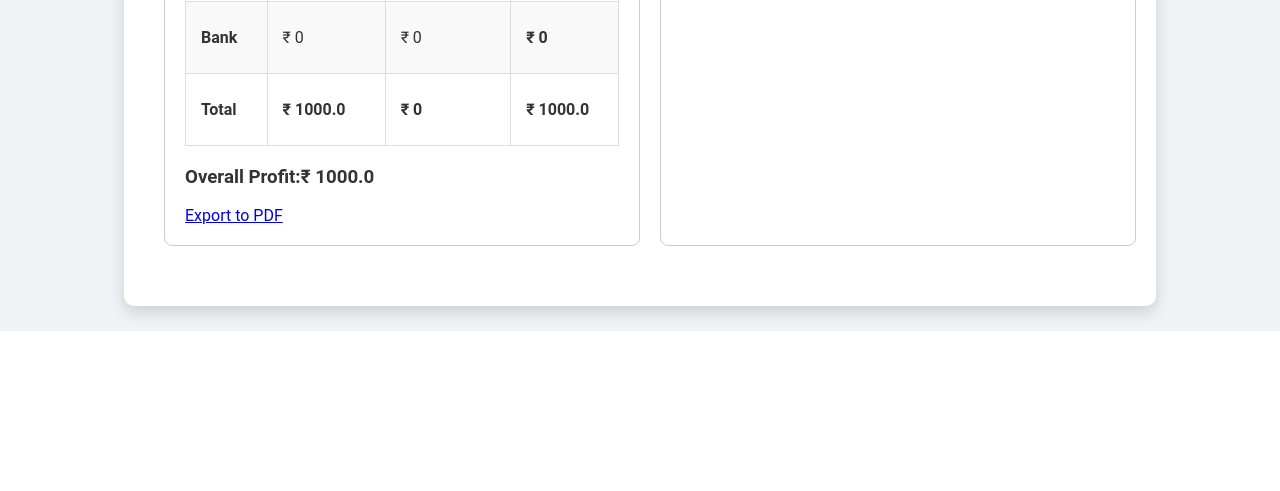
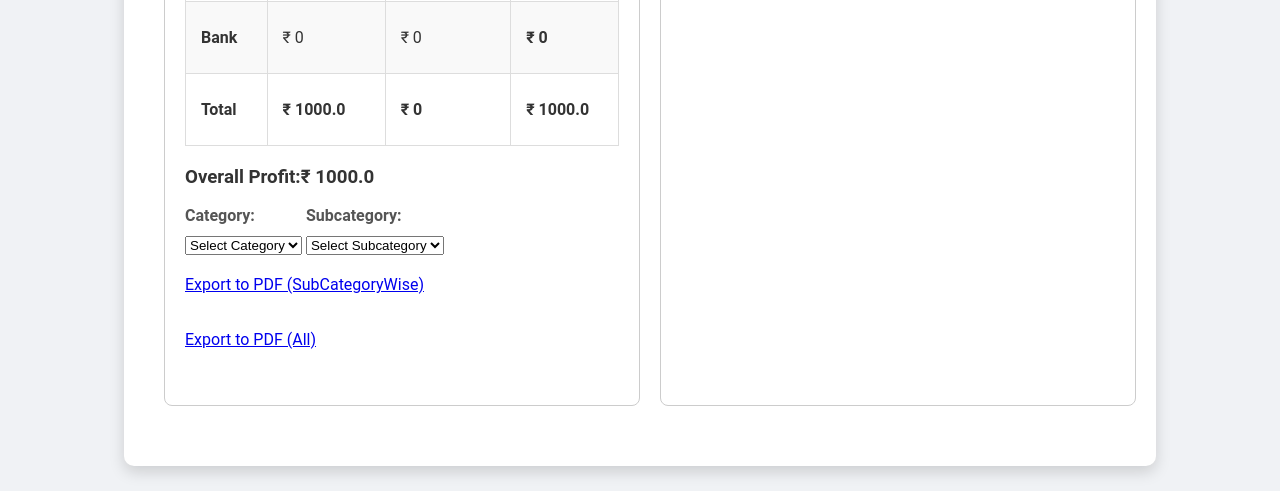
Before and after one commit to kunal358/Construction-Management, a Flask app: page /customer/2/work_details in a window 1280 px wide. Shown: the part 1133-1624 px from the top of the page. Before the commit the page ends 1464 px from the top, so only its background shows below. Run offline with Flask 3, Linux system fonts and the light colour scheme; data that the repository does not hold is empty.

Commit message:
subCat PDF

```diff
--- a/abconstruction.py
+++ b/abconstruction.py
@@ -748,6 +748,72 @@ def export_work_details(customer_id):
         print(f"Error exporting work details: {e}")
         return jsonify({'error': 'Failed to export work details'}), 500
 
+@app.route('/export_work_subcat_details/<int:customer_id>/<int:category_id>/<int:subcategory_id>', methods=['GET'])
+def export_work_subcat_details(customer_id, category_id, subcategory_id):
+    try:
+        # Fetch customer details
+        customer = Customer.query.get(customer_id)
+        if not customer:
+            return jsonify({'error': 'Customer not found'}), 404
+
+        # Fetch and sort work details by date
+        data = WorkDetail.query.filter_by(customer_id=customer_id, category_id=category_id, subcategory_id=subcategory_id).order_by(desc(WorkDetail.date)).all()
+        if not data:
+            return jsonify({'error': 'No record found for this customer'}), 404
+
+        # Generate the IST timestamp
+        ist_offset = timedelta(hours=5, minutes=30)
+        ist_now = datetime.now(timezone.utc) + ist_offset
+        report_generated_at = ist_now.strftime("%d-%m-%Y %H:%M:%S")  # Format: DD-MM-YYYY HH:MM:SS
+
+        # Create a PDF object
+        pdf = FPDF()
+        pdf.add_page()
+        pdf.set_font("Arial", style="B", size=14)
+
+        # Add customer information
+        pdf.set_font("Arial", "B", 16)
+        pdf.cell(0, 10, "AB Construction Report", 0, 1, 'C')
+        pdf.ln(10)
+
+        pdf.set_font("Arial", size=12)
+        # Add customer information
+        pdf.cell(0, 10, f"Customer Name: {customer.full_name},  Mobile No: {customer.mobile_no}, Email: {customer.email_id or 'N/A'}", 0, 1, 'L')
+        pdf.cell(0, 10, f"Address: {customer.address or 'N/A'}", 0, 1, 'L')
+        pdf.ln(10)
+
+        # Add summary
+        pdf.set_font("Arial", style="B", size=12)
+        if data:  # Check if there are any records
+            # Print the header once using the first record's category and subcategory
+            pdf.cell(0, 10, f"Records for {data[0].category.name} - {data[0].subcategory.name}", ln=True, align="C")
+
+        pdf.set_font("Arial", size=12)
+        total_amount = 0
+        col_widths = [30, 40, 30, 50]  # Adjusted column widths
+        for detail in data:
+            pdf.cell(col_widths[0], 10, detail.date.strftime('%d-%m-%Y') if detail.date else '', 1, 0, 'L')
+            pdf.cell(col_widths[1], 10, f"{detail.amount:.2f}", 1, 0, 'L')
+            pdf.cell(col_widths[2], 10, detail.method if detail.method else '', 1, 0, 'L')
+            truncated_description = (detail.description or '')[:30] + ('...' if len(detail.description or '') > 30 else '')
+            pdf.cell(col_widths[3], 10, truncated_description, 1, 0, 'L')
+            pdf.ln(10)
+            total_amount += detail.amount
+
+        pdf.ln(10)
+        pdf.set_font("Arial", "B", 12)
+        pdf.cell(0, 10, f"Total Amount: {total_amount:.2f}", ln=True, align="R")
+
+        # Output PDF content and ensure it is bytes
+        pdf_data = bytes(pdf.output(dest='S'))  # Convert bytearray to bytes
+        response = Response(pdf_data, mimetype='application/pdf')
+        response.headers['Content-Disposition'] = f'attachment;filename={customer.full_name}_{customer.mobile_no}_Record.pdf'
+        return response
+
+    except Exception as e:
+        print(f"Error exporting subcat work details: {e}")
+        return jsonify({'error': 'Failed to export subcat work details'}), 500
+
 # Define allowed extensions
 ALLOWED_EXTENSIONS = {'pdf', 'jpg', 'jpeg', 'png'}
 
--- a/templates/work_details.html
+++ b/templates/work_details.html
@@ -4,6 +4,7 @@
   <meta charset="UTF-8">
   <meta name="viewport" content="width=device-width, initial-scale=1.0">
   <link rel="stylesheet" href="{{ url_for('static', filename='styles.css') }}">
+
   <title>Work Details</title>
 
   <style>
@@ -407,7 +408,7 @@
 
       <div class="record-box">
         <h2>Work Records</h2>
-        <table class="table-record">
+        <table class="table-record" id="targetTable">
           <thead>
             <tr>
               <th>Date</th>
@@ -437,7 +438,6 @@
             </tr>
             {% endfor %}
           </tbody>
-
         </table>
       </div>
     </section>
@@ -475,7 +475,33 @@
         </tbody>
       </table>
       <h3><p><strong>Overall Profit:</strong>₹ {{ profit }}</p></h3>
-      <a href="{{ url_for('export_work_details', customer_id=customer.id) }}" class="button">Export to PDF</a>
+        <div class="form-group">
+          <label for="category">Category:</label>
+          <select name="exp_category_id" id="exp_category" required>
+            <option value="" disabled selected>Select Category</option>
+            {% for category in categories %}
+                <option value="{{ category.id }}">{{ category.name }}</option>
+            {% endfor %}
+          </select>
+        </div>
+        <div class="form-group">
+          <label for="subcategory">Subcategory:</label>
+          <select name="exp_subcategory_id" id="exp_subcategory" required>
+            <option value="" disabled selected>Select Subcategory</option>
+          </select>
+        </div>
+        <!-- Hidden input for customer id if not otherwise available -->
+        <input type="hidden" id="customer_id" value="{{ customer.id }}">
+
+        <div class="form-group">
+          <a id="exportLink" href="#" class="button">Export to PDF (SubCategoryWise)</a>
+        </div>
+
+        <p>
+        <div class="form-group">
+          <a href="{{ url_for('export_work_details', customer_id=customer.id) }}" class="button">Export to PDF (All)</a>
+        </div>
+        </p>
       </div>
 
       <div class="upload-box">
@@ -513,9 +539,65 @@
         return false;
       }
     }
+
+    // Update the export link when a subcategory is selected
+    document.getElementById('exp_subcategory').addEventListener('change', function() {
+      const subcatId = this.value;
+      const customerId = document.getElementById('customer_id').value;
+      const catId = document.getElementById('exp_category').value;
+
+      // Construct the URL for export. Adjust the route if needed.
+      // For example, if your route is defined as:
+      // @app.route('/export_work_details/<int:customer_id>/<int:subcategory_id>')
+      // then:
+      const exportUrl = `/export_work_subcat_details/${customerId}/${catId}/${subcatId}`;
+
+      // Or if you are using query parameters:
+      // const exportUrl = `/export_work_details?customer_id=${customerId}&subcategory_id=${subcatId}`;
+
+      // Update the export link's href
+      document.getElementById('exportLink').href = exportUrl;
+    });
+
     document.getElementById('category').addEventListener('change', function() {
       const categoryId = this.value;
       const subcategorySelect = document.getElementById('subcategory');
+      const methodSelect = document.getElementById('method');
+
+      methodSelect.innerHTML = '<option value="" disabled selected>Select Method</option>';
+      fetch('/is_category_inflow/' + categoryId)
+        .then(response => response.json())
+        .then(data => {
+          // Show method selection element and populate options
+          data.method_options.forEach(option => {
+            const optionElement = document.createElement('option');
+            optionElement.value = option.value;
+            optionElement.text = option.label;
+            methodSelect.appendChild(optionElement);
+          });
+        });
+
+      // Clear current subcategories
+      subcategorySelect.innerHTML = '<option value="" disabled selected>Select Subcategory</option>';
+
+      if (categoryId) {
+        fetch(`/get_subcat_work_detail/${categoryId}`)
+          .then(response => response.json())
+          .then(data => {
+            data.forEach(subcategory => {
+              const option = document.createElement('option');
+              option.value = subcategory.id;
+              option.textContent = subcategory.name;
+              subcategorySelect.appendChild(option);
+            });
+          })
+          .catch(error => console.error('Error fetching subcategories:', error));
+      }
+    });
+
+    document.getElementById('exp_category').addEventListener('change', function() {
+      const categoryId = this.value;
+      const subcategorySelect = document.getElementById('exp_subcategory');
       const methodSelect = document.getElementById('method');
 
       methodSelect.innerHTML = '<option value="" disabled selected>Select Method</option>';
```
Also changed, not shown: templates/company_expenses.html (+56 -55 lines).
